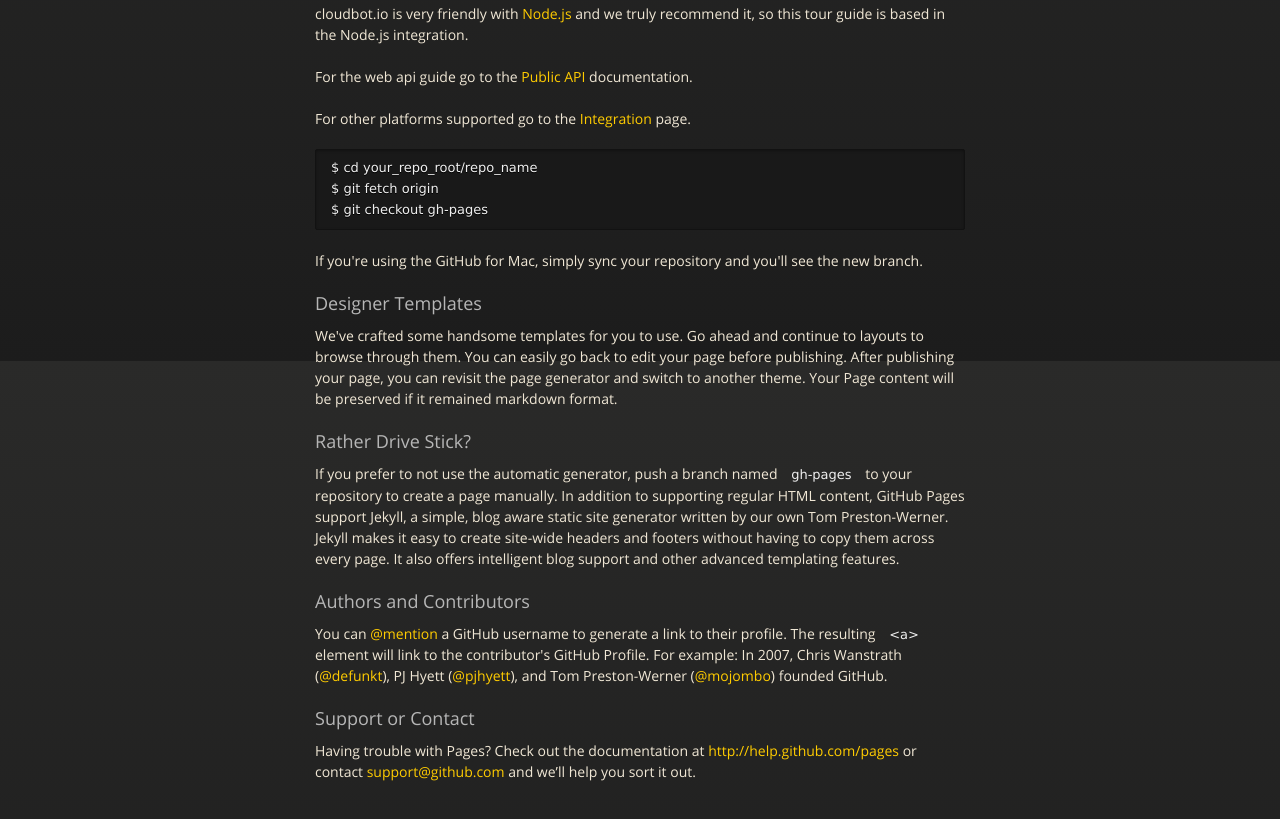
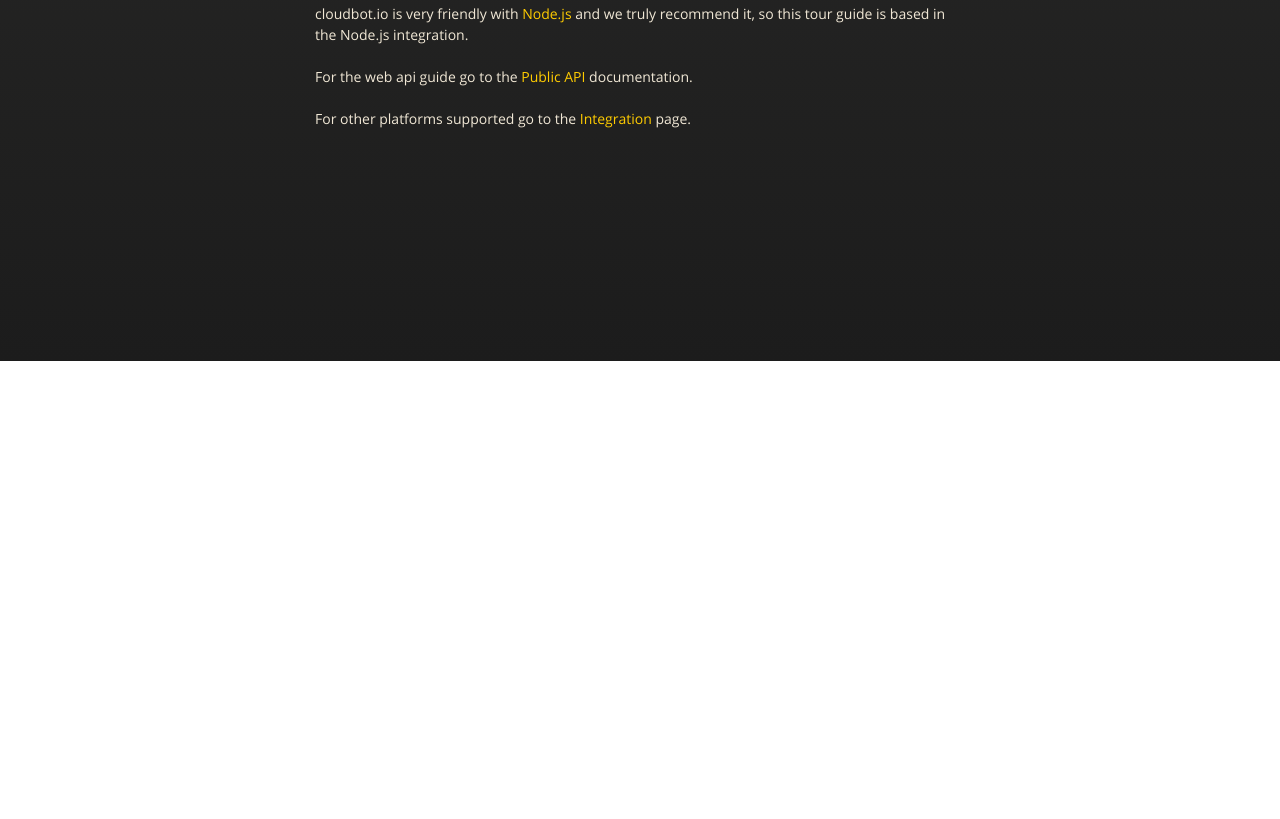
Before and after one commit to cloudbotio/cloudbotio.github.io, a plain HTML site: page index.html in a window 1280 px wide. Shown: the part 439-1258 px from the top of the page. After the commit the page ends 800 px from the top, so only its background shows below. Drawn offline with nearby package versions, Linux system fonts and the light colour scheme.

Commit message:
Update index.html

```diff
--- a/index.html
+++ b/index.html
@@ -53,30 +53,6 @@
   <br>For other platforms supported go to the <a href="https://github.com/cloudbotio/cloudbotio.github.io">Integration</a> page.
 </p>
 
-<pre><code>$ cd your_repo_root/repo_name
-$ git fetch origin
-$ git checkout gh-pages
-</code></pre>
-
-<p>If you're using the GitHub for Mac, simply sync your repository and you'll see the new branch.</p>
-
-<h3>Designer Templates</h3>
-
-<p>We've crafted some handsome templates for you to use. Go ahead and continue to layouts to browse through them. You can easily go back to edit your page before publishing. After publishing your page, you can revisit the page generator and switch to another theme. Your Page content will be preserved if it remained markdown format.</p>
-
-<h3>Rather Drive Stick?</h3>
-
-<p>If you prefer to not use the automatic generator, push a branch named <code>gh-pages</code> to your repository to create a page manually. In addition to supporting regular HTML content, GitHub Pages support Jekyll, a simple, blog aware static site generator written by our own Tom Preston-Werner. Jekyll makes it easy to create site-wide headers and footers without having to copy them across every page. It also offers intelligent blog support and other advanced templating features.</p>
-
-<h3>Authors and Contributors</h3>
-
-<p>You can <a href="https://github.com/blog/821" class="user-mention">@mention</a> a GitHub username to generate a link to their profile. The resulting <code>&lt;a&gt;</code> element will link to the contributor's GitHub Profile. For example: In 2007, Chris Wanstrath (<a href="https://github.com/defunkt" class="user-mention">@defunkt</a>), PJ Hyett (<a href="https://github.com/pjhyett" class="user-mention">@pjhyett</a>), and Tom Preston-Werner (<a href="https://github.com/mojombo" class="user-mention">@mojombo</a>) founded GitHub.</p>
-
-<h3>Support or Contact</h3>
-
-<p>Having trouble with Pages? Check out the documentation at <a href="http://help.github.com/pages">http://help.github.com/pages</a> or contact <a href="mailto:support@github.com">support@github.com</a> and we’ll help you sort it out.</p>
-      </section>
-
     </div>
     <!--[if !IE]><script>fixScale(document);</script><![endif]-->
 
```
